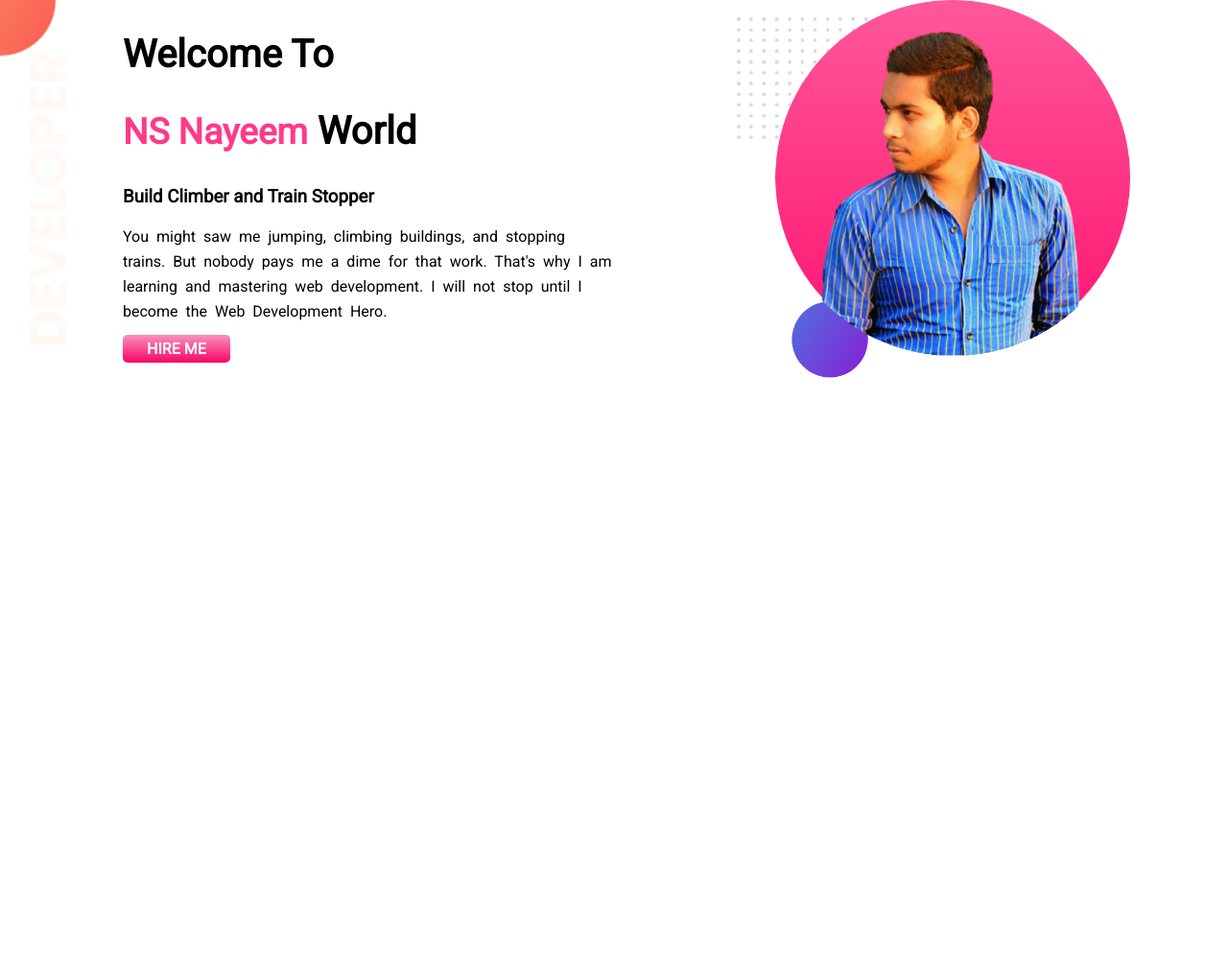
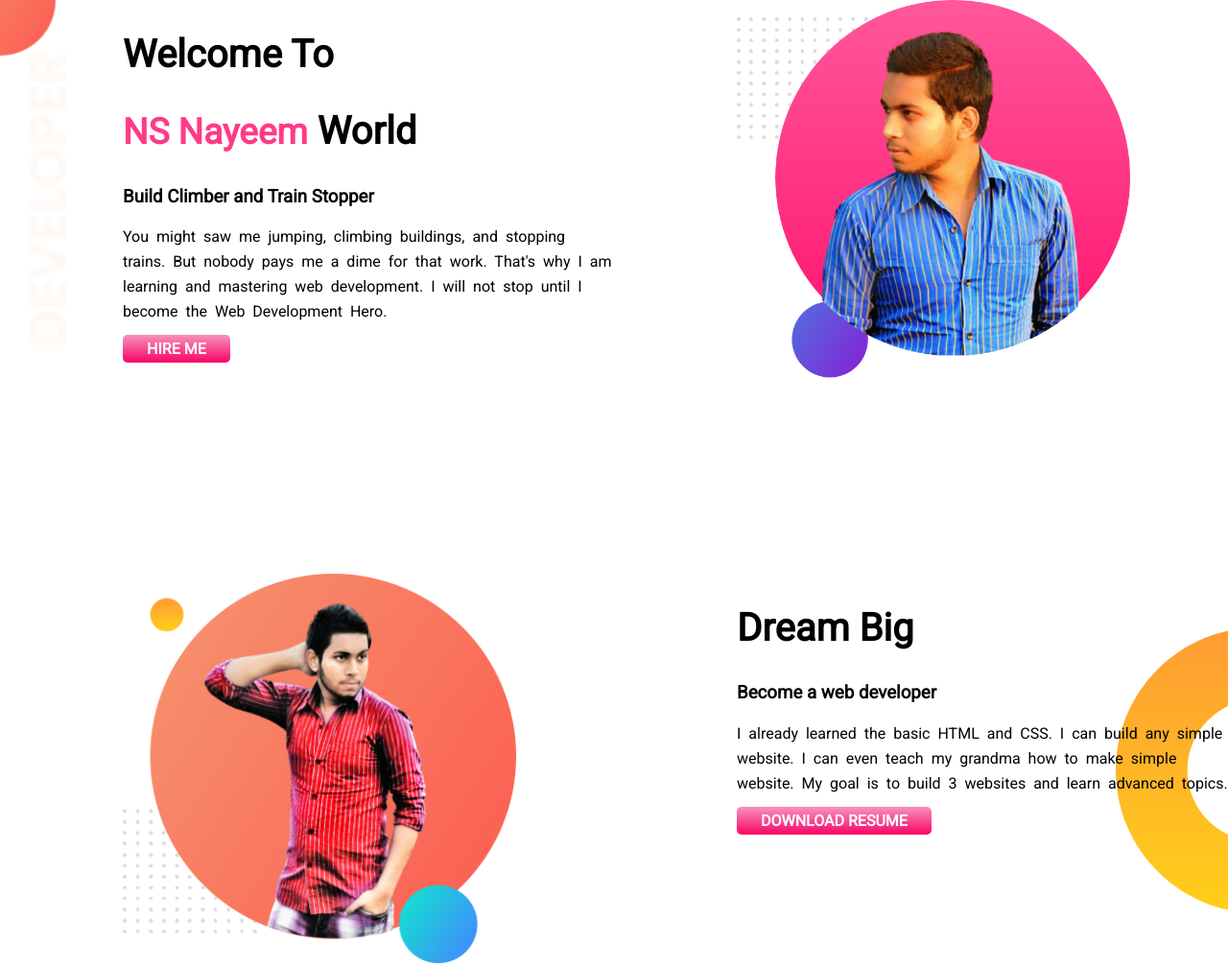
Before and after one commit to mdnayeemshikder/Web-site-1, a plain HTML site: page index.html in a window 1280 px wide. Shown: the whole page at 96% size. Before the commit the page ends 800 px from the top, so only its background shows below. Drawn offline with Linux system fonts and the light colour scheme.

Commit message:
thard commit

```diff
--- a/index.html
+++ b/index.html
@@ -30,5 +30,19 @@
         <img src="images/love-2.png" alt="" />
       </div>
     </section>
+    <section class="flax-section-two">
+      <div class="haft-to-haft">
+        <img src="images/love.png" alt="" />
+      </div>
+      <div class="haft-to-haft">
+        <h1>Dream Big</h1>
+        <h3>Become a web developer</h3>
+        <p>
+          I already learned the basic HTML and CSS. I can build any simple website. I can even teach my grandma how to
+          make simple website. My goal is to build 3 websites and learn advanced topics.
+        </p>
+        <a target="_blank" href="https://www.facebook.com/nayemshikder.12345/">DOWNLOAD RESUME</a>
+      </div>
+    </section>
   </body>
 </html>
--- a/style.css
+++ b/style.css
@@ -15,6 +15,7 @@ body{font-family: 'Be Vietnam Pro', sans-serif;
         display: flex;
        background-image: url(images/top-benner.png);
        background-repeat: no-repeat;
+       padding-bottom: 200px;
 
     }
     .haft-to-haft{
@@ -37,3 +38,9 @@ body{font-family: 'Be Vietnam Pro', sans-serif;
         border-radius: 5px;
         color: white;
    }
+   .flax-section-two{
+        display: flex;
+        background-image: url(images/dream-bg.png);
+        background-repeat: no-repeat;
+        background-position: right;
+    }
```
Lines whose indentation alone changed are shown as unchanged.
